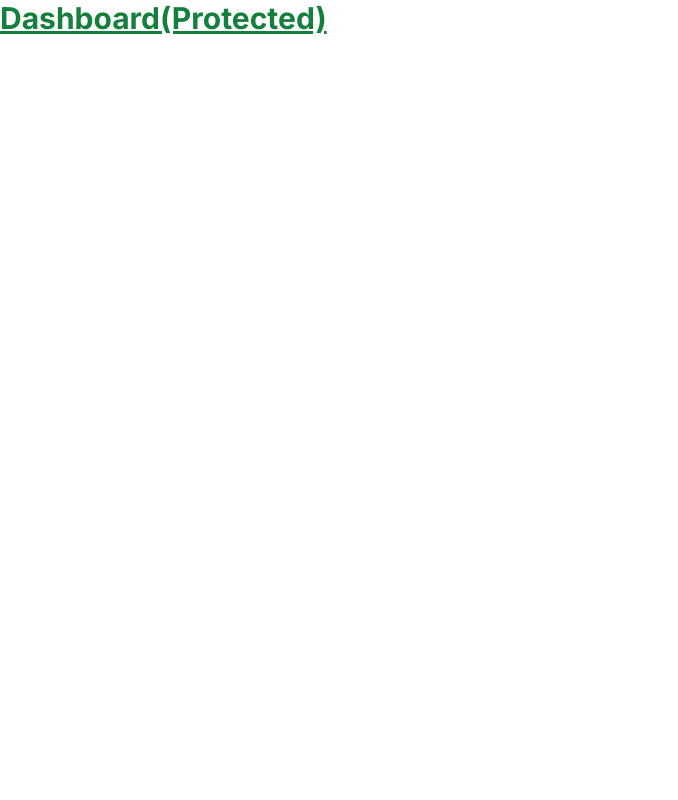
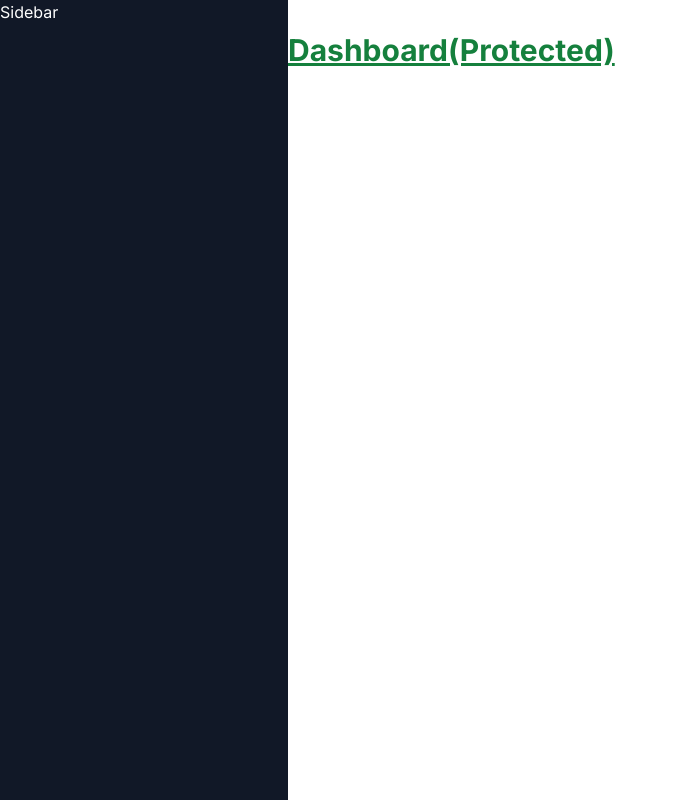
Before and after one commit to 7sering/doko-ai, a Next.js app: page /dashboard in a window 1280 px wide. Shown: the whole page, without its empty margins (0-678 px from the left). Built offline with nearby package versions, Linux system fonts and the light colour scheme.

Commit message:
dashboard layout setup

```diff
--- a/app/(dashboard)/(routes)/dashboard/page.tsx
+++ b/app/(dashboard)/(routes)/dashboard/page.tsx
@@ -1,4 +1,3 @@
-import { UserButton } from "@clerk/nextjs";
 
 export default function DashboardPage() {
   return (
@@ -7,7 +6,6 @@
       <h1 className="text-3xl font-bold underline text-green-700">
         Dashboard(Protected)
       </h1>
-      <UserButton afterSignOutUrl="/"/>
       </div>
     </>
   );
--- /dev/null
+++ b/app/(dashboard)/layout.tsx
@@ -0,0 +1,25 @@
+import Navbar from '@/components/navbar'
+import React from 'react'
+
+const DashboardLayouts = ({children}:{
+    children: React.ReactNode
+}) => {
+  return (
+    <>
+    <div className='h-full relative'>
+        <div className="hidden h-full text-white md:flex md:w-72 md:flex-col md:fixed md:inset-y-0 z-[80] bg-gray-900">
+            <div>
+                Sidebar
+            </div>
+        </div>
+
+        <main className='md:pl-72'>
+            <Navbar/>
+               {children}
+        </main>
+    </div>
+    </>
+  )
+}
+
+export default DashboardLayouts
--- /dev/null
+++ b/components/navbar.tsx
@@ -0,0 +1,21 @@
+import React from 'react'
+import { Button } from '@/components/ui/button'
+import { Menu } from 'lucide-react'
+import { UserButton } from '@clerk/nextjs'
+
+const Navbar = () => {
+  return (
+<>
+    <div className="navbar item-center p-4">
+        <Button variant="ghost" size="icon" className='md:hidden'>
+            <Menu/>
+        </Button>
+        <div className='flex w-full justify-end'>
+            <UserButton afterSignOutUrl="/"/>
+        </div>
+    </div>
+</>
+  )
+}
+
+export default Navbar
```
